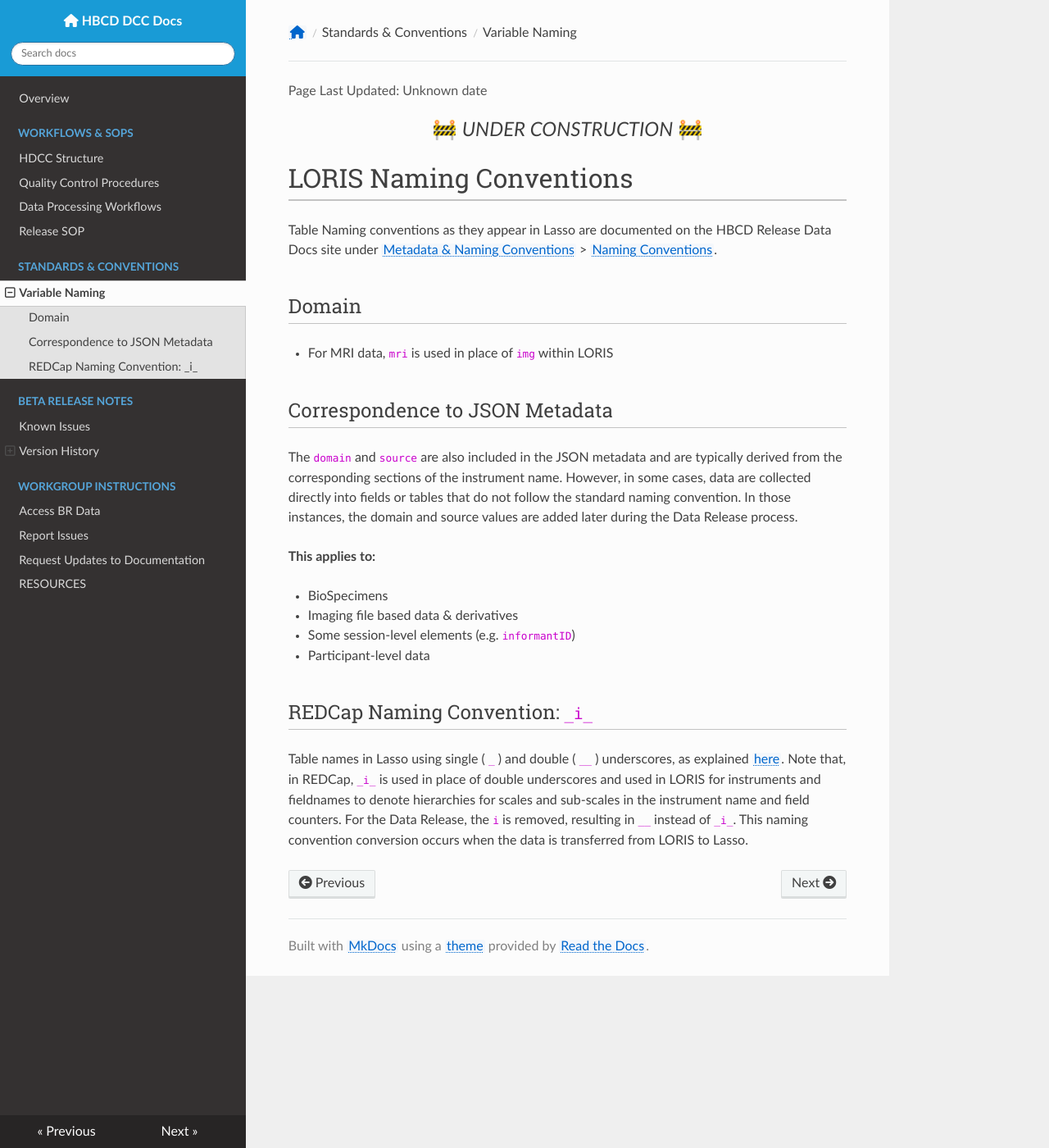
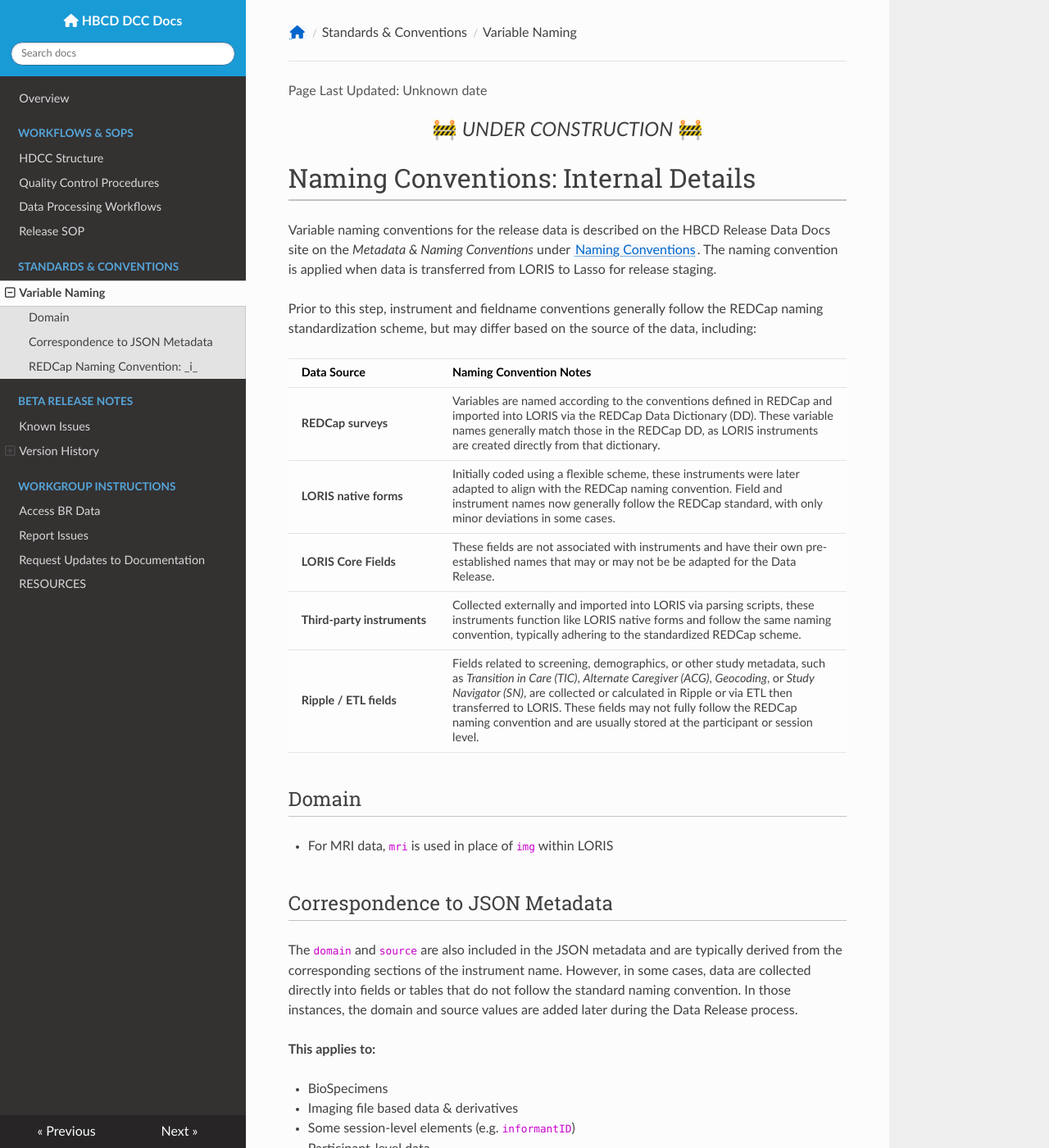
Before and after one commit to DCAN-Labs/hbcd-docs-internal, an MkDocs documentation site: the page built from docs/standards/naming-conventions.md, in a window 1280 px wide and 1400 px high. Shown: the whole window at 82% size. Built offline with MkDocs 1.6.1, drawn with Linux system fonts in a browser that asks for light colours; nearby versions of some CDN libraries.

Commit message:
naming conventions

```diff
--- a/docs/standards/naming-conventions.md
+++ b/docs/standards/naming-conventions.md
@@ -1,8 +1,56 @@
 <p style="text-align: center; font-size: 1.5em;">🚧 <i>UNDER CONSTRUCTION</i> 🚧 </p>
 
-# LORIS Naming Conventions
+# Naming Conventions: Internal Details
 
-Table Naming conventions as they appear in Lasso are documented on the HBCD Release Data Docs site under [Metadata & Naming Conventions](https://docs.hbcdstudy.org/latest/access/metadata/) > [Naming Conventions](https://docs.hbcdstudy.org/latest/access/metadata/#naming-conventions).
+Variable naming conventions for the release data is described on the HBCD Release Data Docs site on the *Metadata & Naming Conventions* under [Naming Conventions](https://docs.hbcdstudy.org/latest/access/metadata/#naming-conventions). The naming convention is applied when data is transferred from LORIS to Lasso for release staging.
+
+Prior to this step, instrument and fieldname conventions generally follow the REDCap naming standardization scheme, but may differ based on the source of the data, including:
+
+<table class="table-no-vertical-lines" style="width: 100%; border-collapse: collapse; table-layout: fixed;">
+    <thead>
+        <tr>
+            <th>Data Source</th>
+            <th>Naming Convention Notes</th>
+        </tr>
+    </thead>
+    <tbody>
+        <tr>
+            <td><b>REDCap surveys</b></td>
+            <td style="word-wrap: break-word; white-space: normal;">
+                Variables are named according to the conventions defined in REDCap and imported into LORIS via the REDCap Data Dictionary (DD).
+                These variable names generally match those in the REDCap DD, as LORIS instruments are created directly from that dictionary.
+            </td>
+        </tr>
+        <tr>
+            <td><b>LORIS native forms</b></td>
+            <td style="word-wrap: break-word; white-space: normal;">
+                Initially coded using a flexible scheme, these instruments were later adapted to align with the REDCap naming convention.
+                Field and instrument names now generally follow the REDCap standard, with only minor deviations in some cases.
+            </td>
+        </tr>
+       <tr>
+            <td><b>LORIS Core Fields</b></td>
+            <td style="word-wrap: break-word; white-space: normal;">
+                These fields are not associated with instruments and have their own pre-established names that may or may not be be adapted for the Data Release.
+            </td>
+        </tr>
+        <tr>
+            <td><b>Third-party instruments</b></td>
+            <td style="word-wrap: break-word; white-space: normal;">
+                Collected externally and imported into LORIS via parsing scripts, these instruments function like LORIS native forms and
+                follow the same naming convention, typically adhering to the standardized REDCap scheme.
+            </td>
+        </tr>
+        <tr>
+            <td><b>Ripple / ETL fields</b></td>
+            <td style="word-wrap: break-word; white-space: normal;">
+                Fields related to screening, demographics, or other study metadata, such as <i>Transition in Care (TIC)</i>,
+                <i>Alternate Caregiver (ACG)</i>, <i>Geocoding</i>, or <i>Study Navigator (SN)</i>, are collected or calculated in Ripple or via ETL then transferred to LORIS. These fields may not fully follow the REDCap naming convention and are usually stored at the
+                participant or session level.
+            </td>
+        </tr>
+    </tbody>
+</table>
 
 ## Domain
 
```
